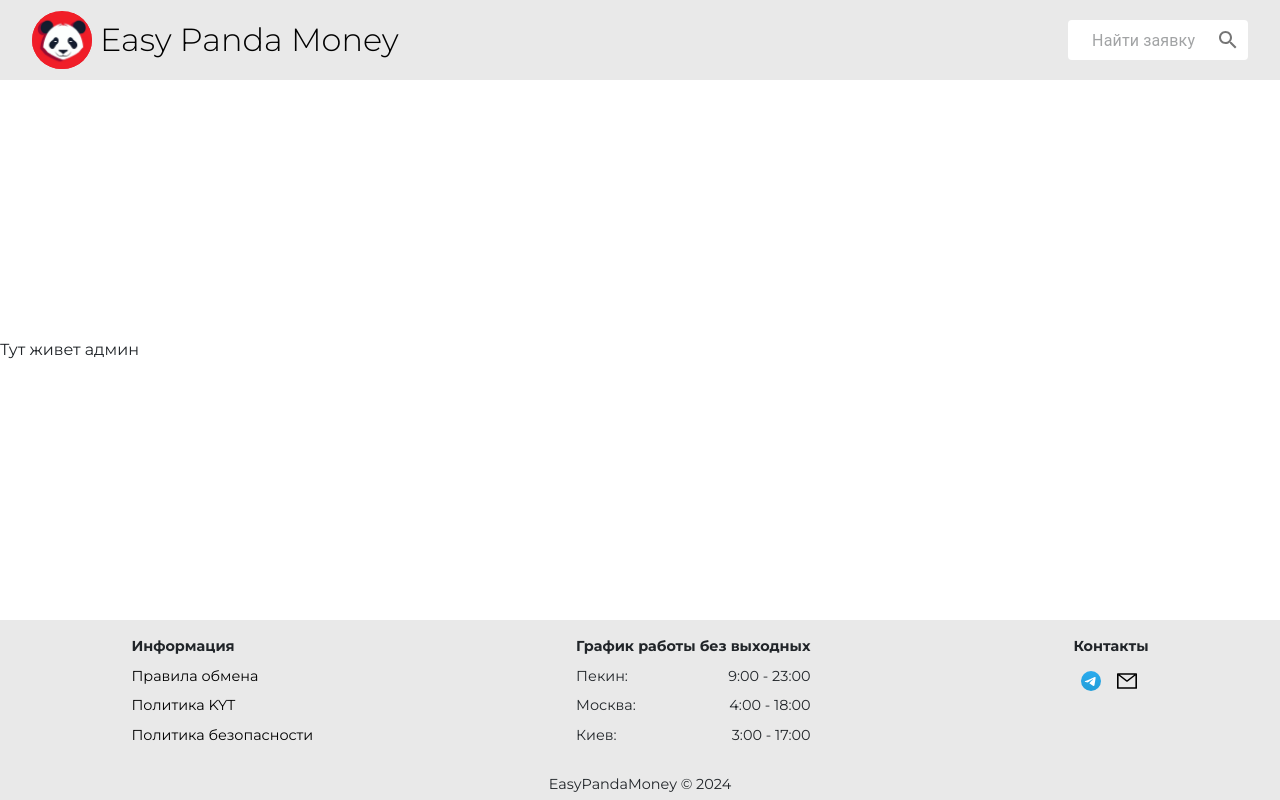
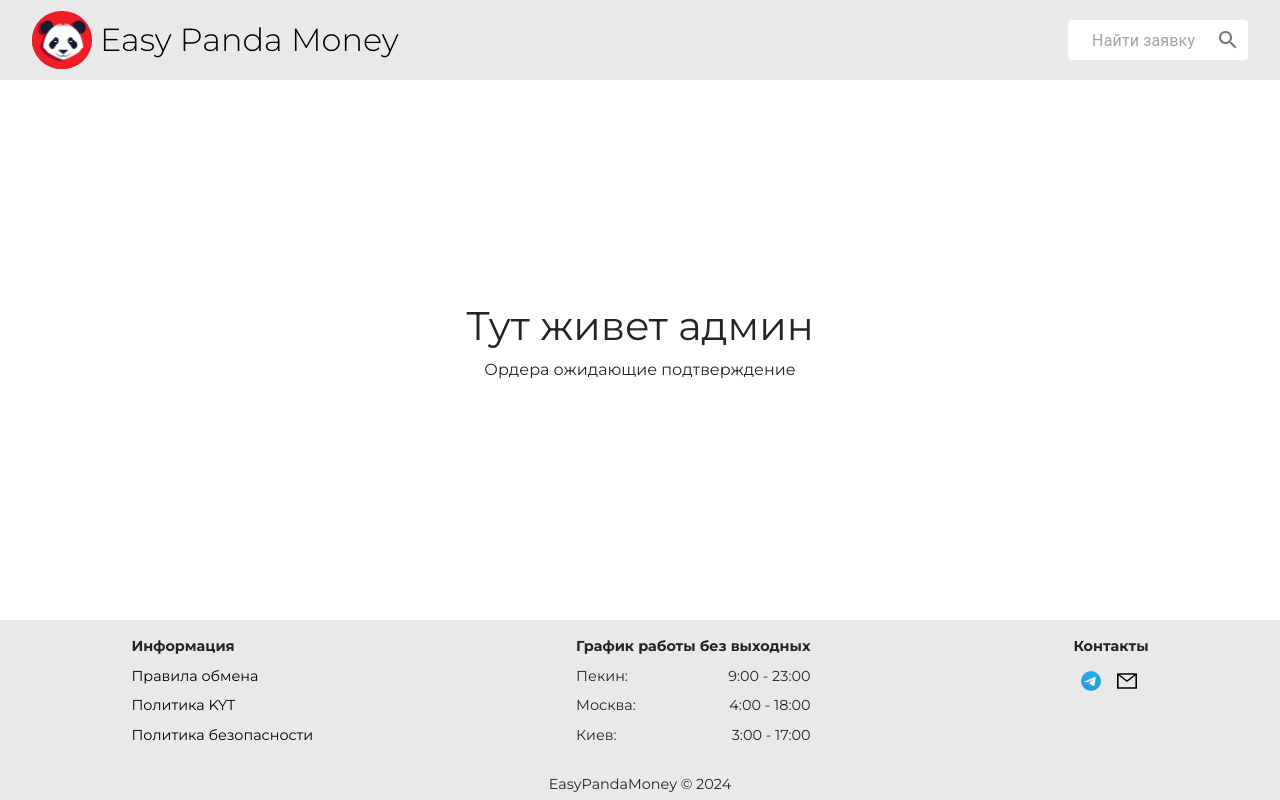
Before and after one commit to senak322/easypanda_site, a React (Create React App) app: page /admin in a window 1280 px wide. Built offline with nearby package versions, Linux system fonts and the light colour scheme; sample sign-in values are in the browser's storage.

Commit message:
add admin panel

```diff
--- a/src/components/AddFileBtn/AddFileBtn.tsx
+++ b/src/components/AddFileBtn/AddFileBtn.tsx
@@ -103,7 +103,7 @@ function AddFileBtn({ instanceId, isDisabled }: AddFileBtnProps) {
       startIcon={<CloudUploadIcon />}
       disabled={isDisabled}
     >
-      Загрузить чек
+      Загрузить {instanceId === "paid" ? "чек" : "QR"}
       <VisuallyHiddenInput type="file" onChange={handleFileChange} />
     </Button>
   );
--- a/src/pages/AdminPanel/AdminPanel.scss
+++ b/src/pages/AdminPanel/AdminPanel.scss
@@ -0,0 +1,6 @@
+@import "../../styles/mixins";
+
+.admin {
+    @include flexCenter();
+    flex-direction: column;
+}
--- a/src/pages/AdminPanel/AdminPanel.tsx
+++ b/src/pages/AdminPanel/AdminPanel.tsx
@@ -1,7 +1,19 @@
-import "./AdminPanel.scss"
+import "./AdminPanel.scss";
 
 export default function AdminPanel() {
-    return (
-        <div>Тут живет админ</div>
-    )
+
+
+  return (
+    <main className="admin">
+      <h1>Тут живет админ</h1>
+      <section>
+        <div>
+          <p>Ордера ожидающие подтверждение</p>
+          <ul>
+
+          </ul>
+        </div>
+      </section>
+    </main>
+  );
 }
--- a/src/pages/CreateOrder/CreateOrder.tsx
+++ b/src/pages/CreateOrder/CreateOrder.tsx
@@ -10,7 +10,11 @@ import { IBankData } from "../../types/types";
 import AddFileBtn from "../../components/AddFileBtn/AddFileBtn";
 import FileInfo from "../../components/FileInfo/FileInfo";
 import { useNavigate, useParams } from "react-router-dom";
-import { useGetOrderQuery } from "../../store/slices/apiSlice";
+import {
+  useCloseOrderMutation,
+
+  useGetOrderQuery,
+} from "../../store/slices/apiSlice";
 import { LoadingOutlined } from "@ant-design/icons";
 import { Order } from "../../types/types";
 import Timer from "../../components/Timer/Timer";
@@ -30,7 +34,11 @@ function CreateOrder(): JSX.Element {
     skip: !hash, // Запрос не выполняется, если hash не задан
   });
   // console.log(orderResponse);
-  const [statusFromApi, setStatusFromApi] = useState(orderResponse?.order?.status || "");
+  const [statusFromApi, setStatusFromApi] = useState(
+    orderResponse?.order?.status || ""
+  );
+
+  const [closeOrder] = useCloseOrderMutation()
   // Инициируем запрос статуса
   // const { data: statusData, refetch } = useGetOrderStatusQuery(hash, {
   //   skip: !hash,
@@ -38,9 +46,15 @@ function CreateOrder(): JSX.Element {
 
   const handlePaidOrder = useCallback(() => {}, []);
 
-  const handleCloseOrder = useCallback(() => {
-    navigate("/");
-  }, [navigate]);
+  const handleCloseOrder = async() => {
+    try {
+      await closeOrder(hash).unwrap();
+      navigate("/");
+    } catch (error) {
+      console.error("Failed to close the order:", error);
+    }
+  };
+  // }, [navigate]);
 
   useEffect(() => {
     if (orderResponse) {
@@ -51,8 +65,8 @@ function CreateOrder(): JSX.Element {
     }
   }, [orderResponse, isLoading, error, alert]);
 
-   // Обновление статуса заказа каждые 2 минуты
-   useEffect(() => {
+  // Обновление статуса заказа каждые 2 минуты
+  useEffect(() => {
     const interval = setInterval(() => {
       refetch();
     }, 120000); // 120000 миллисекунд = 2 минуты
--- a/src/store/slices/apiSlice.ts
+++ b/src/store/slices/apiSlice.ts
@@ -18,7 +18,14 @@ export const apiSlice = createApi({
     getOrder: builder.query({
       query: (hash) => `orders/${hash}`,
     }),
+    closeOrder: builder.mutation({
+      query: (hash) => ({
+        url: `orders/${hash}/close`,
+        method: "PATCH",
+
+      }),
+    }),
   }),
 });
 
-export const { useCreateOrderMutation, useGetOrderQuery } = apiSlice;
+export const { useCreateOrderMutation, useGetOrderQuery, useCloseOrderMutation } = apiSlice;
--- a/src/styles/_mixins.scss
+++ b/src/styles/_mixins.scss
@@ -42,3 +42,9 @@
     @content;
   }
 }
+
+@mixin flexCenter() {
+  display: flex;
+  justify-content: center;
+  align-items: center;
+}
```
